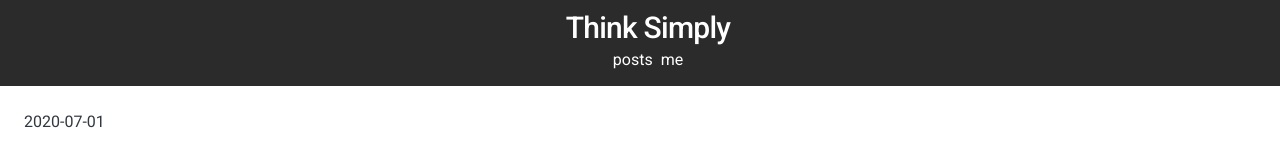
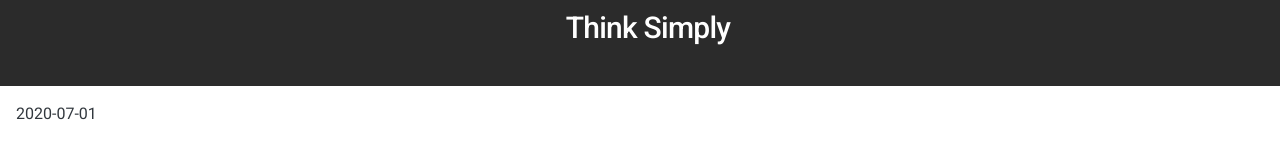
Before and after one commit to BenHunt-io/thinksimply, a Next.js app: page /posts/1 in a window 1280 px wide. Shown: the top 152 px of the page. Built offline with nearby package versions, Linux system fonts and the light colour scheme.

Commit message:
upgrade to typescript 5

```diff
--- a/package.json
+++ b/package.json
@@ -27,11 +27,11 @@
     "@types/node": "^20",
     "@types/react": "^19",
     "@types/react-dom": "^19",
-    "@typescript-eslint/parser": "^5.0.1",
+    "@typescript-eslint/parser": "^8.34.1",
     "eslint": "^8.52.0",
     "eslint-config-next": "15.3.4",
     "prettier": "^3.1.0",
     "prettier-eslint": "^16.1.2",
-    "typescript": "^4.4.4"
+    "typescript": "^5.8.3"
   }
 }
--- a/src/app/components/Header.tsx
+++ b/src/app/components/Header.tsx
@@ -1,5 +1,5 @@
 "use client";
-import { Box, Stack, Typography, useTheme } from "@mui/joy";
+import { Box, Link, Stack, Typography, useTheme } from "@mui/joy";
 
 export const Header = () => {
   const theme = useTheme();
@@ -36,14 +36,14 @@ const Menu = () => {
   const theme = useTheme();
   return (
     <Stack direction="row" spacing={1} justifyContent={"center"} width={"100%"}>
-      <Typography
-        display={"inline"}
+      <Link
         sx={{
           color: theme.palette.common.white,
+          textDecoration: "none",
         }}
       >
         posts
-      </Typography>
+      </Link>
       <Typography
         display={"inline"}
         sx={{
--- /dev/null
+++ b/src/app/components/LineHeader.tsx
@@ -0,0 +1,33 @@
+"use client";
+import { Box, Menu, Stack, Typography, useTheme } from "@mui/joy";
+
+export const LineHeader = () => {
+  const theme = useTheme();
+  return (
+    <Box
+      sx={{
+        p: theme.spacing(1),
+        position: "fixed",
+        height: "70px",
+        top: 0,
+        left: 0,
+        right: 0,
+        width: "100%",
+        backgroundColor: "#2B2B2B",
+      }}
+    >
+      <Stack>
+        <Typography
+          textAlign="center"
+          level="h2"
+          fontWeight={500}
+          sx={{ color: theme.palette.common.white }}
+        >
+          Think Simply
+        </Typography>
+
+        <Menu />
+      </Stack>
+    </Box>
+  );
+};
--- a/src/app/layout.tsx
+++ b/src/app/layout.tsx
@@ -2,7 +2,7 @@ import "@fontsource/roboto/300.css";
 import "@fontsource/roboto/400.css";
 import "@fontsource/roboto/500.css";
 import "@fontsource/roboto/700.css";
-import { Header } from "./components/Header.tsx";
+import { LineHeader } from "./components/LineHeader.tsx";
 import { MainContent } from "./components/MainContent.tsx";
 import { Providers } from "./providers.tsx";
 
@@ -18,7 +18,7 @@ export default function RootLayout({
       </head>
       <body>
         <Providers>
-          <Header />
+          <LineHeader />
           <MainContent>{children}</MainContent>
         </Providers>
       </body>
--- a/src/app/posts/[post]/page.tsx
+++ b/src/app/posts/[post]/page.tsx
@@ -13,7 +13,7 @@ export default async function Post({
   const { data, content } = await readMarkdownFile(post);
 
   return (
-    <Box padding={1}>
+    <Box>
       <Typography>{data.date}</Typography>
       <Markdown
         components={{
--- a/tsconfig.json
+++ b/tsconfig.json
@@ -1,9 +1,9 @@
 {
   "compilerOptions": {
     "target": "esnext",
+    "allowImportingTsExtensions": true,
     "lib": ["dom", "dom.iterable", "esnext"],
     "allowJs": true,
-    "allowImportingTsExtensions": true,
     "skipLibCheck": true,
     "strict": true,
     "noEmit": true,
@@ -22,6 +22,7 @@
     "paths": {
       "@/*": ["./src/*"]
     },
+
     "forceConsistentCasingInFileNames": true
   },
   "include": ["next-env.d.ts", "**/*.ts", "**/*.tsx", ".next/types/**/*.ts"],
```
Also changed, not shown: 1 other file (tests, documents, lock files or other folders).
